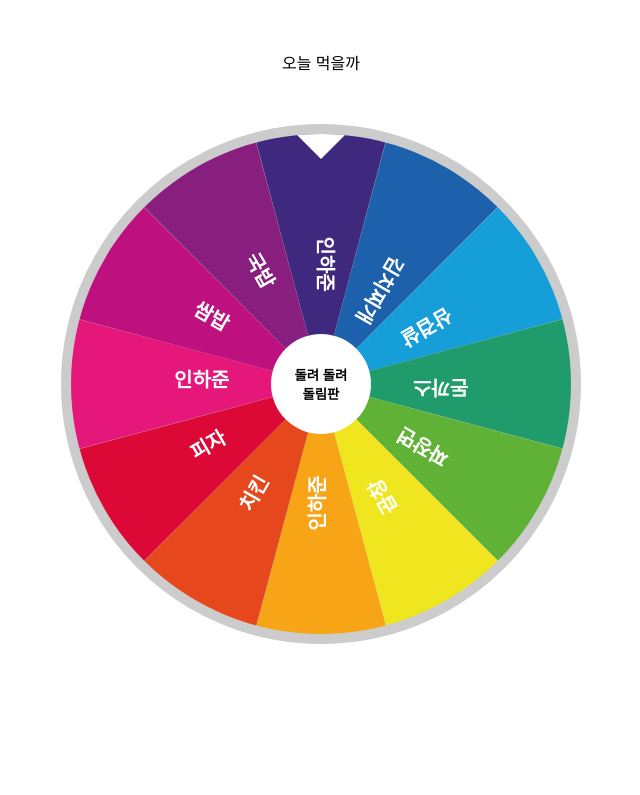
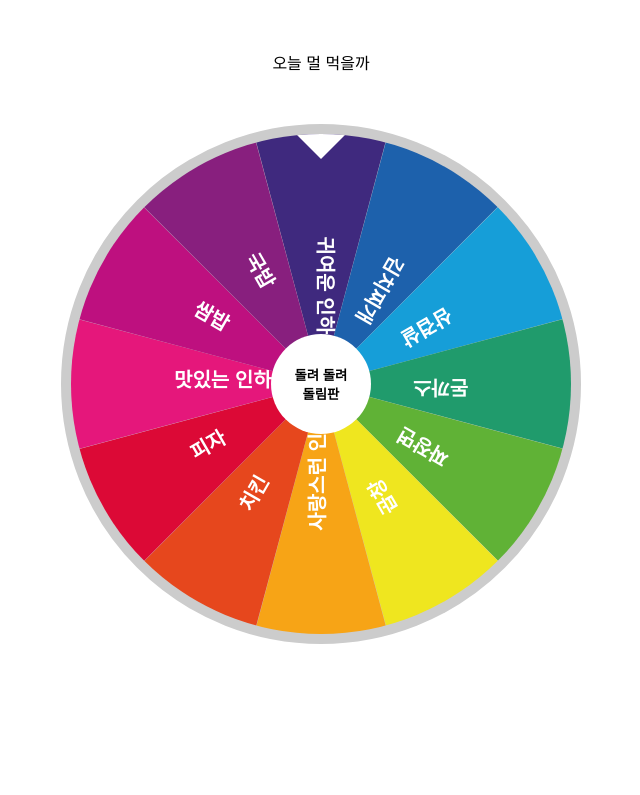
Before and after one commit to HajunIn/hajun2ya, a plain HTML site: page index.html in a window 1280 px wide. Shown: the whole page, without its empty margins (319-959 px from the left). Drawn offline with nearby package versions, Linux system fonts and the light colour scheme.

Commit message:
Update index.html

```diff
--- a/index.html
+++ b/index.html
@@ -12,7 +12,7 @@
 </head>
 <body>
 
-<p class="title">오늘 먹을까</p>
+<p class="title">오늘 멀 먹을까</p>
 
 <div class="box-roulette">
 	<div class="markers"></div>
@@ -68,7 +68,7 @@
               var data = [
                           {
                   color: '#3f297e',
-                  text: '인하준'
+                  text: '귀여운 인하준'
                 },
                 {
                   color: '#1d61ac',
@@ -92,7 +92,7 @@
                 },
                 {
                   color: '#f7a416',
-                  text: '인하준'
+                  text: '사랑스런 인하준'
                 },
                 {
                   color: '#e6471d',
@@ -104,7 +104,7 @@
                 },
                 {
                   color: '#e5177b',
-                  text: '인하준'
+                  text: '맛있는 인하준'
                 },
                 {
                   color: '#be107f',
```
